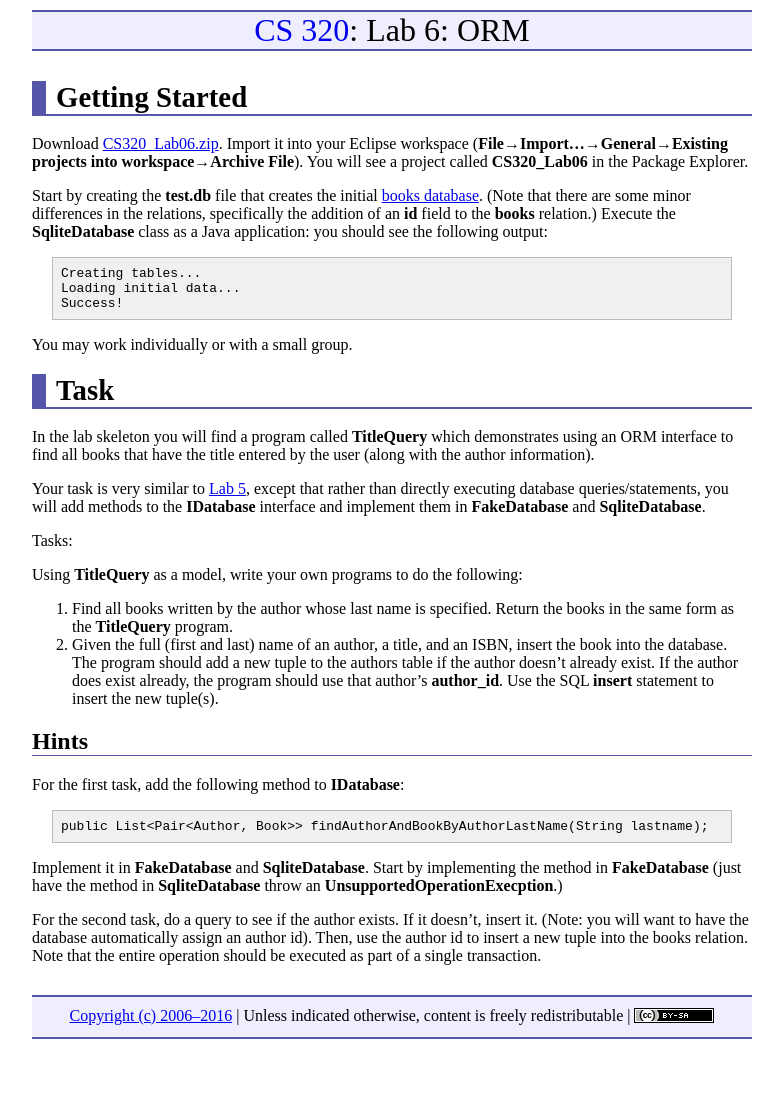
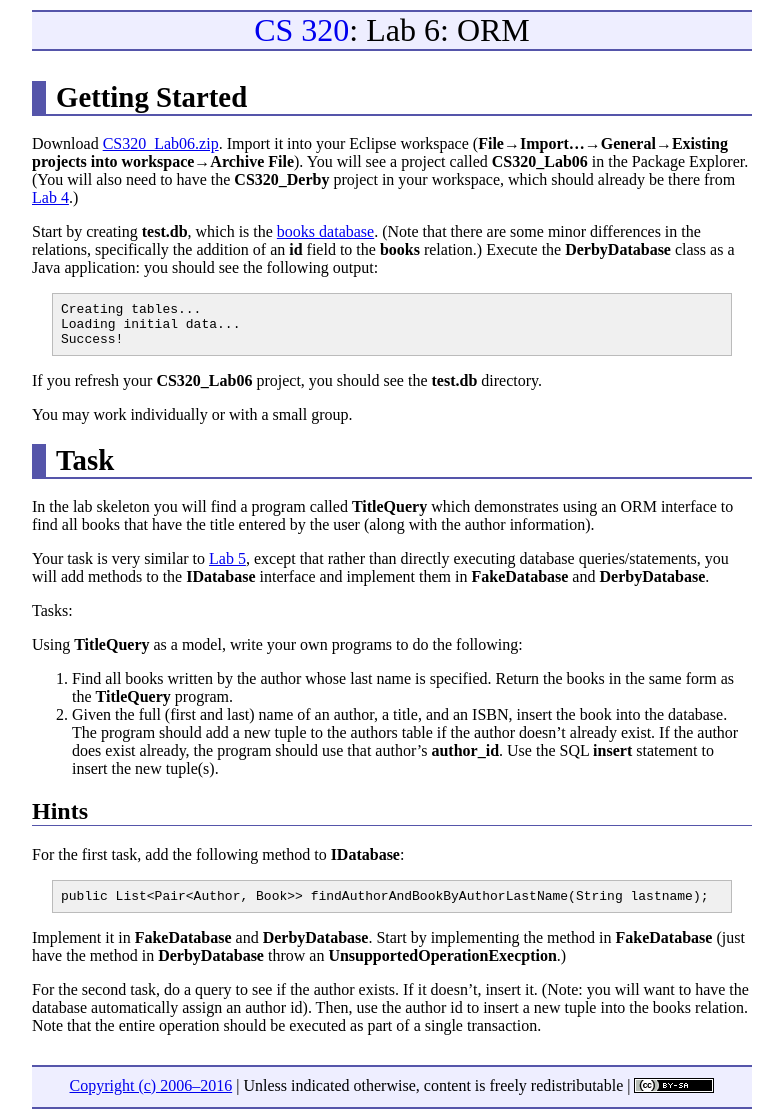
Before and after one commit to ycpcs/cs320-spring2016, a Jekyll site: the page built from labs/lab06.md, in a window 1280 px wide. Shown: the whole page, without its empty margins (248-1031 px from the left). Built offline with Jekyll 4.4.1, drawn with Linux system fonts in a browser that asks for light colours; Markdown is read by kramdown in place of the engine named in the settings; before the commit the page ends 1049 px from its top, so only the background shows below that.

Commit message:
converted labs 5 and 6 to use Derby

```diff
--- a/labs/lab06.md
+++ b/labs/lab06.md
@@ -5,13 +5,15 @@ title: "Lab 6: ORM"
 
 # Getting Started
 
-Download [CS320\_Lab06.zip](CS320_Lab06.zip). Import it into your Eclipse workspace (**File&rarr;Import...&rarr;General&rarr;Existing projects into workspace&rarr;Archive File**). You will see a project called **CS320\_Lab06** in the Package Explorer.
+Download [CS320\_Lab06.zip](CS320_Lab06.zip). Import it into your Eclipse workspace (**File&rarr;Import...&rarr;General&rarr;Existing projects into workspace&rarr;Archive File**). You will see a project called **CS320\_Lab06** in the Package Explorer.  (You will also need to have the **CS320\_Derby** project in your workspace, which should already be there from [Lab 4](lab04.html).)
 
-Start by creating the **test.db** file that creates the initial [books database](../lectures/lecture09.html).  (Note that there are some minor differences in the relations, specifically the addition of an **id** field to the **books** relation.)  Execute the **SqliteDatabase** class as a Java application: you should see the following output:
+Start by creating **test.db**, which is the [books database](../lectures/lecture09.html).  (Note that there are some minor differences in the relations, specifically the addition of an **id** field to the **books** relation.)  Execute the **DerbyDatabase** class as a Java application: you should see the following output:
 
     Creating tables...
     Loading initial data...
     Success!
+
+If you refresh your **CS320\_Lab06** project, you should see the **test.db** directory.
 
 You may work individually or with a small group.
 
@@ -19,7 +21,7 @@ You may work individually or with a small group.
 
 In the lab skeleton you will find a program called **TitleQuery** which demonstrates using an ORM interface to find all books that have the title entered by the user (along with the author information).
 
-Your task is very similar to [Lab 5](lab05.html), except that rather than directly executing database queries/statements, you will add methods to the **IDatabase** interface and implement them in **FakeDatabase** and **SqliteDatabase**.
+Your task is very similar to [Lab 5](lab05.html), except that rather than directly executing database queries/statements, you will add methods to the **IDatabase** interface and implement them in **FakeDatabase** and **DerbyDatabase**.
 
 Tasks:
 
@@ -34,7 +36,7 @@ For the first task, add the following method to **IDatabase**:
 
     public List<Pair<Author, Book>> findAuthorAndBookByAuthorLastName(String lastname);
 
-Implement it in **FakeDatabase** and **SqliteDatabase**.  Start by implementing the method in **FakeDatabase** (just have the method in **SqliteDatabase** throw an **UnsupportedOperationExecption**.)
+Implement it in **FakeDatabase** and **DerbyDatabase**.  Start by implementing the method in **FakeDatabase** (just have the method in **DerbyDatabase** throw an **UnsupportedOperationExecption**.)
 
 For the second task, do a query to see if the author exists.  If it doesn't, insert it.  (Note: you will want to have the database automatically assign an author id).  Then, use the author id to insert a new tuple into the books relation.  Note that the entire operation should be executed as part of a single transaction.
 
```
Also changed, not shown: labs/lab05.md (+2 -2 lines), resources/index.md (+0 -2 lines), 3 other files.
